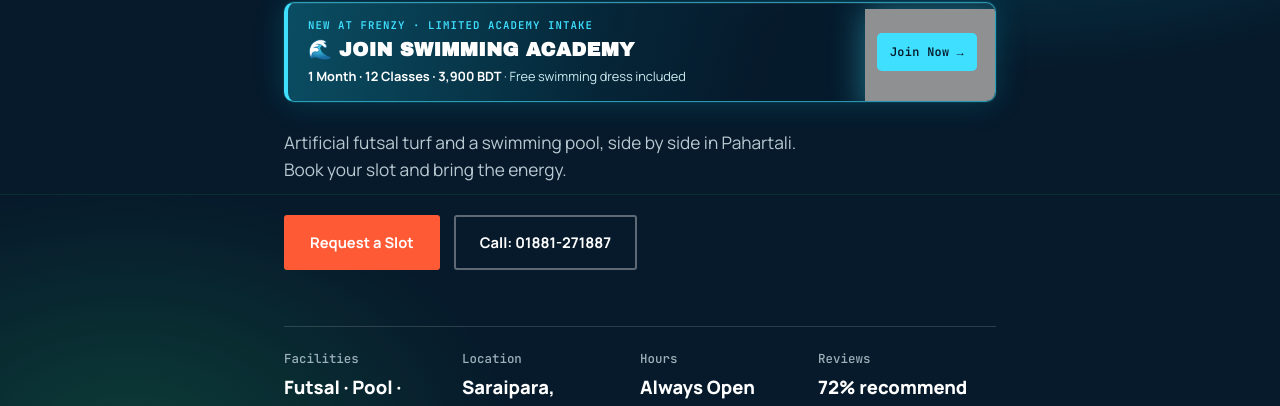
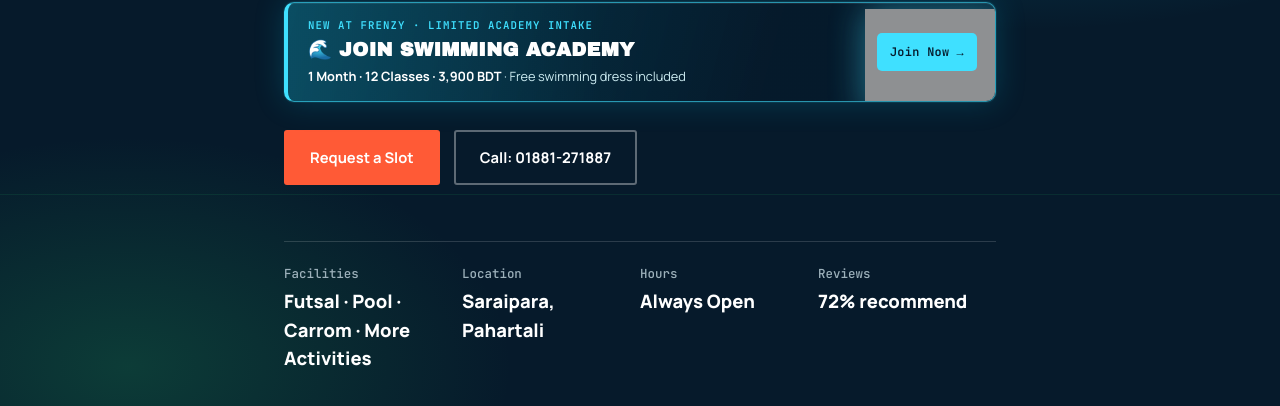
Before and after one commit to mdimranarafat/frenzy-arena, a plain HTML site: page index.html in a window 1280 px wide. Shown: the part 390-796 px from the top of the page. Drawn offline with Linux system fonts and the light colour scheme; no server answers; grey boxes are pictures that could not be loaded.

Commit message:
Remove redundant hero description

```diff
--- a/index.html
+++ b/index.html
@@ -489,7 +489,6 @@
         <span class="academy-promo-link">Join Now <span aria-hidden="true">&rarr;</span></span>
         <img class="academy-promo-art" src="assets/swimming-academy-wave.png" alt="" aria-hidden="true">
       </a>
-      <p class="lede">Artificial futsal turf and a swimming pool, side by side in Pahartali. Book your slot and bring the energy.</p>
       <div class="hero-cta">
         <a href="#book" class="btn btn-flare">Request a Slot</a>
         <a href="tel:+8801881271887" class="btn btn-ghost">Call: 01881-271887</a>
```
